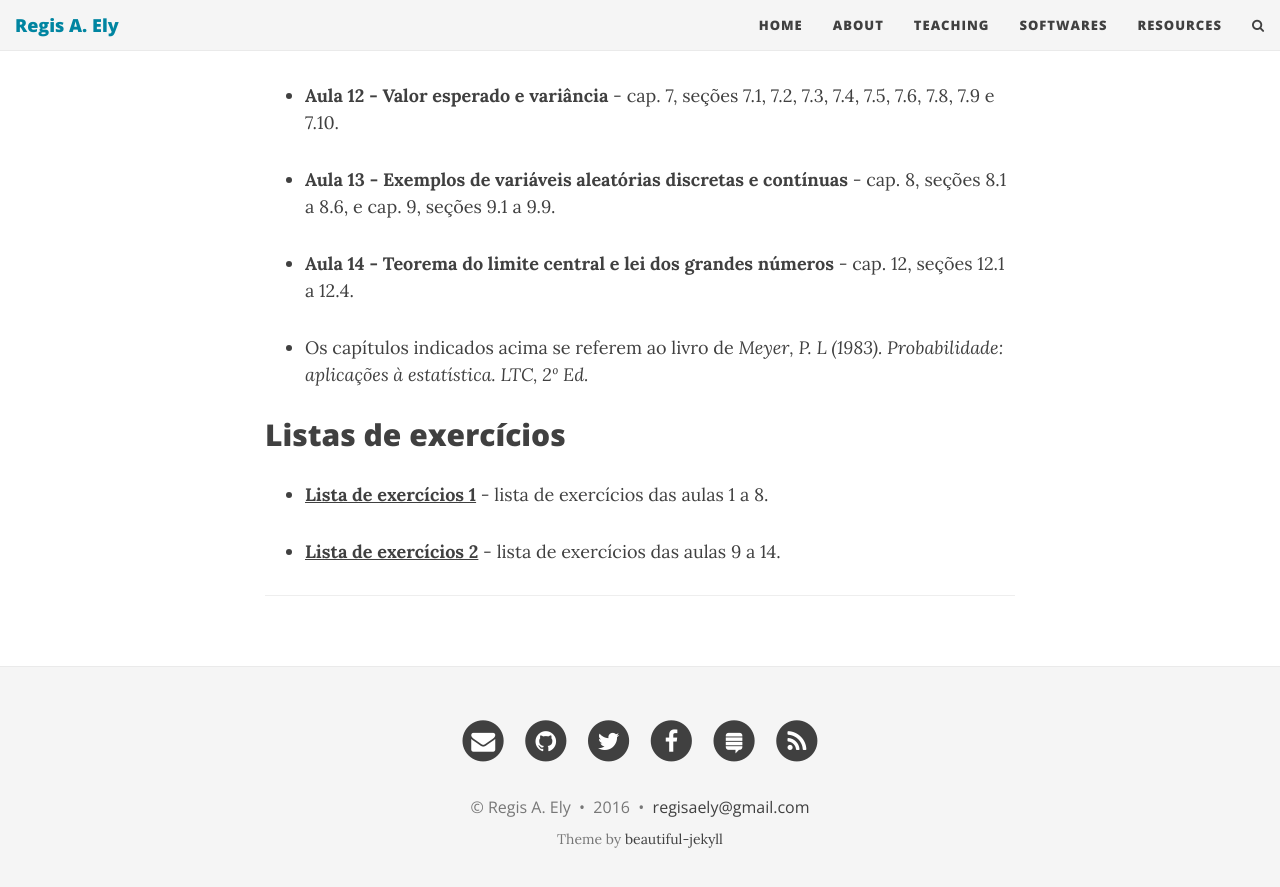
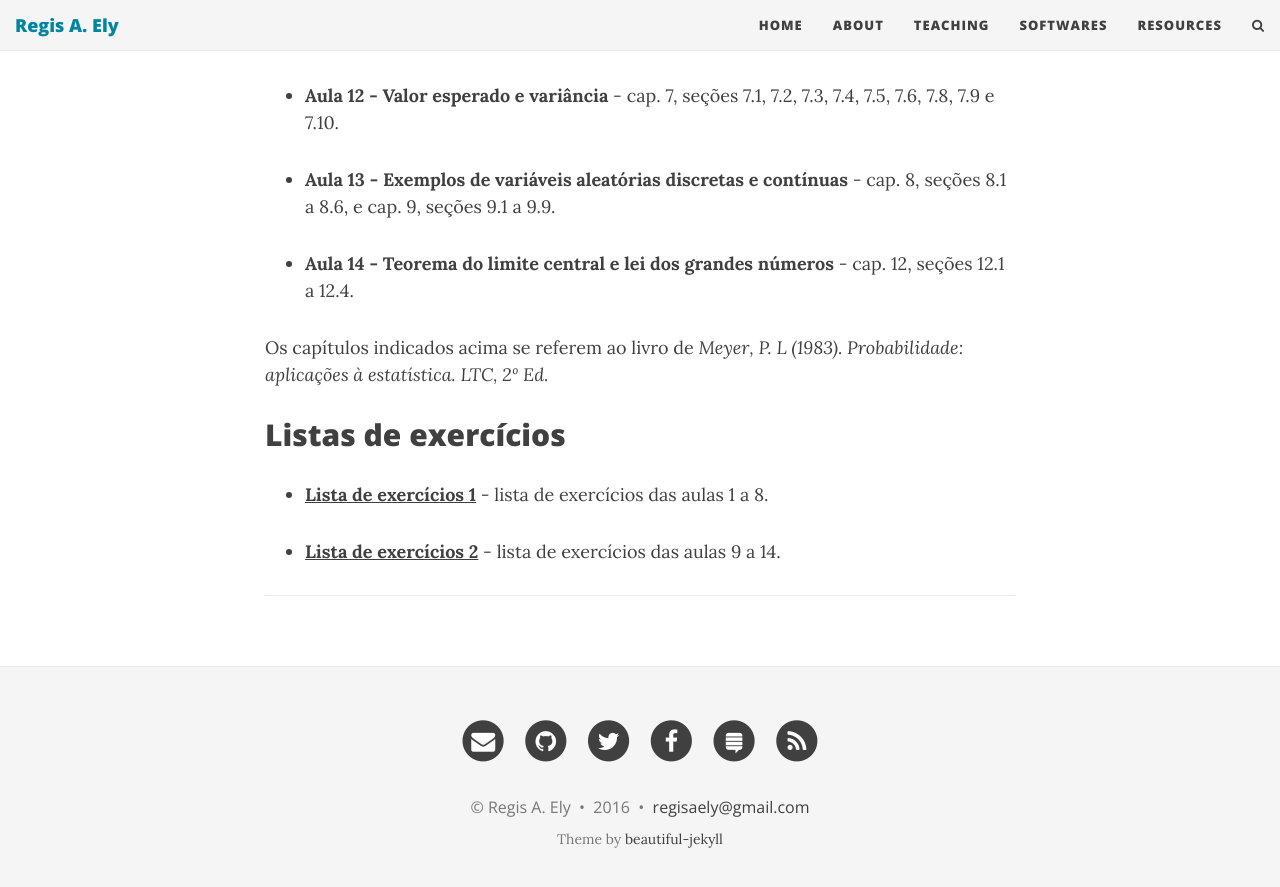
Before and after one commit to regisely/regisely.github.io, a Jekyll site: the page built from basicstat.md, in a window 1280 px wide and 900 px high, scrolled down 1240 px. Shown: the top 887 px of the window. Built offline with Jekyll 4.4.1, drawn with Linux system fonts in a browser that asks for light colours; nearby versions of some CDN libraries.

Commit message:
Add reference

```diff
--- a/basicstat.md
+++ b/basicstat.md
@@ -42,7 +42,7 @@
 
 - **Aula 14 - Teorema do limite central e lei dos grandes números** - cap. 12, seções 12.1 a 12.4.
 
-* Os capítulos indicados acima se referem ao livro de *Meyer, P. L (1983). Probabilidade: aplicações à estatística. LTC, 2º Ed.*
+Os capítulos indicados acima se referem ao livro de *Meyer, P. L (1983). Probabilidade: aplicações à estatística. LTC, 2º Ed.*
 
 ## Listas de exercícios
 
```
